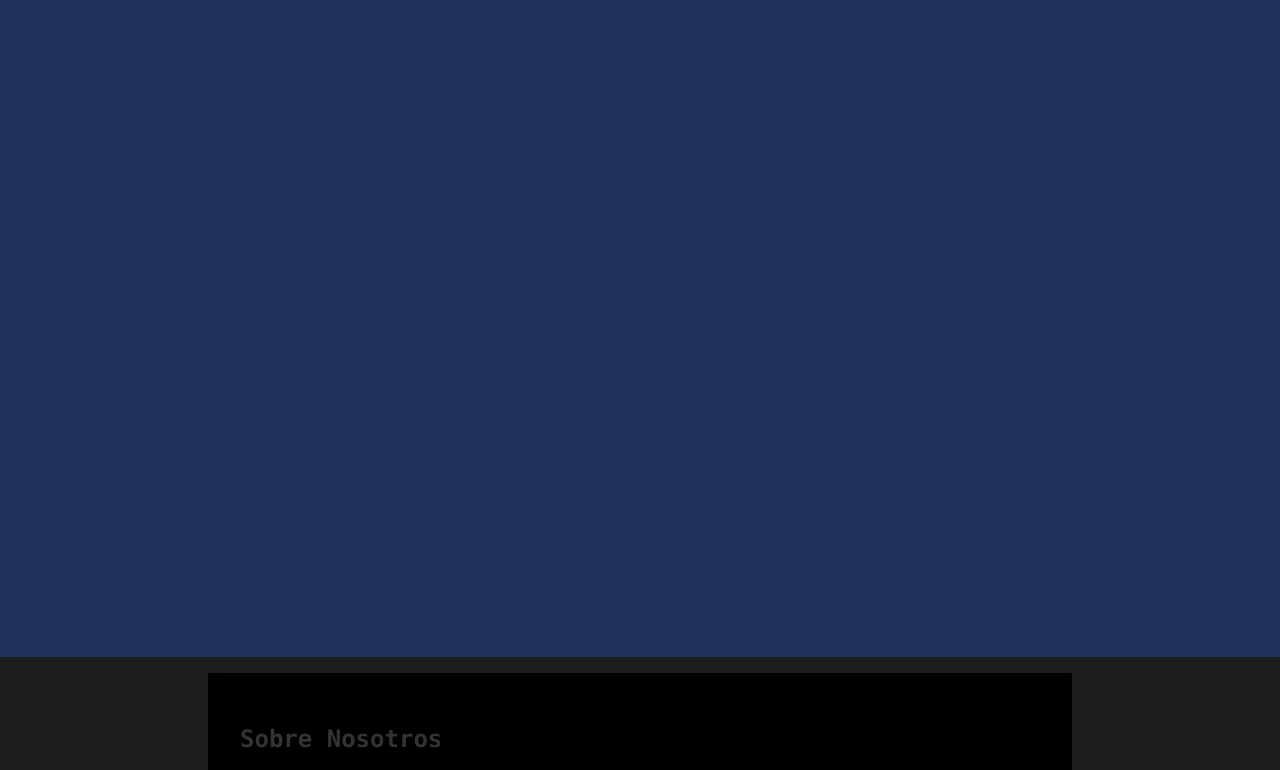
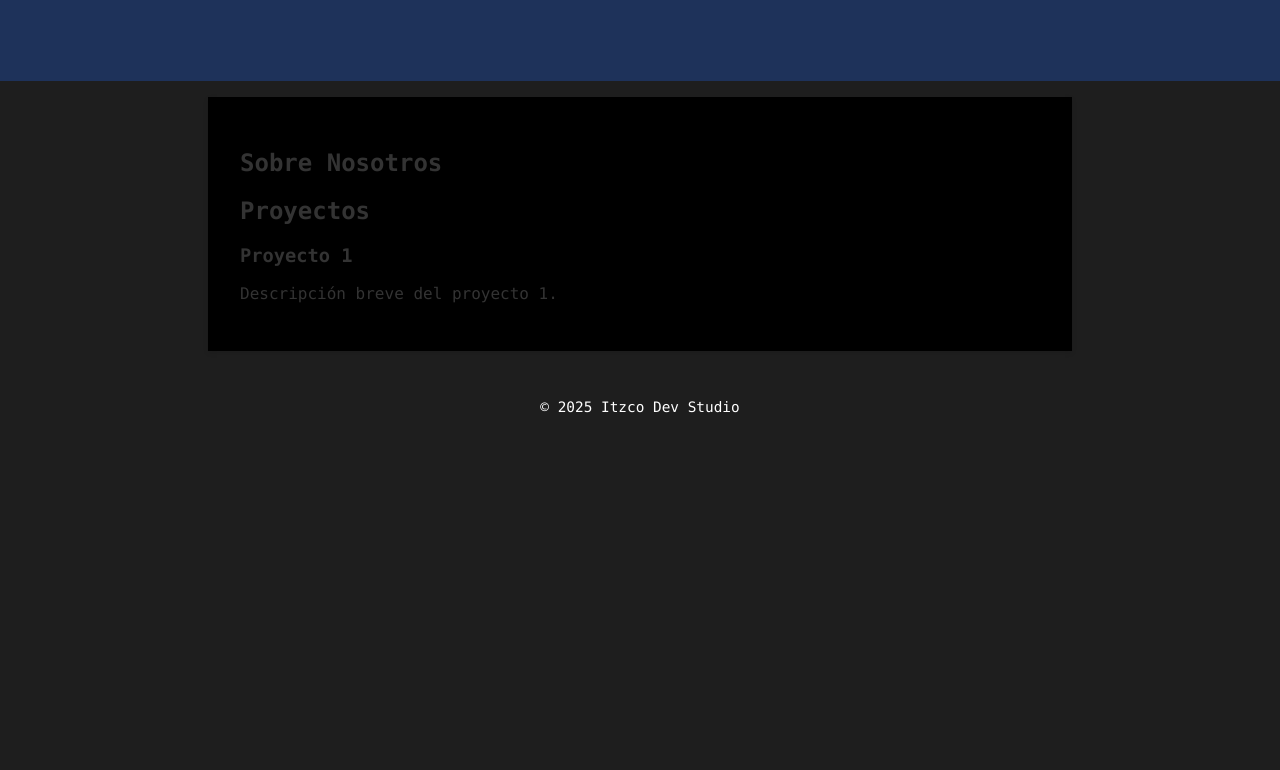
Before and after one commit to Itzco-Dev-Studio/Page, a plain HTML site: page index.html in a window 1280 px wide. Shown: the part 78-848 px from the top of the page. After the commit the page ends 800 px from the top, so only its background shows below. Drawn offline with Linux system fonts and the light colour scheme.

Commit message:
arreglo?

```diff
--- a/index.html
+++ b/index.html
@@ -7,7 +7,7 @@
     <link rel="stylesheet" href="styles.css">
 </head>
 <body style="background-color: rgb(30,30,30);">
-    <header style="background-color: rgb(30, 50, 90);">
+    <header style="background-color: rgb(30, 50, 90);" >
         <h1>Itzco Dev Studio</h1>
         <button id="menu-toggle">☰</button>
         <nav id="menu" style="display: none;">
@@ -22,7 +22,7 @@
             menu.style.display = menu.style.display === 'none' ? 'block' : 'none';
             });
         </script>
-        <marquee style="color: rgb(0, 0, 0); height: 80vh;" ></marquee>
+        <marquee style="color: rgb(0, 0, 0); height: 8vh;" ></marquee>
     </header>
 
     <main>
```
